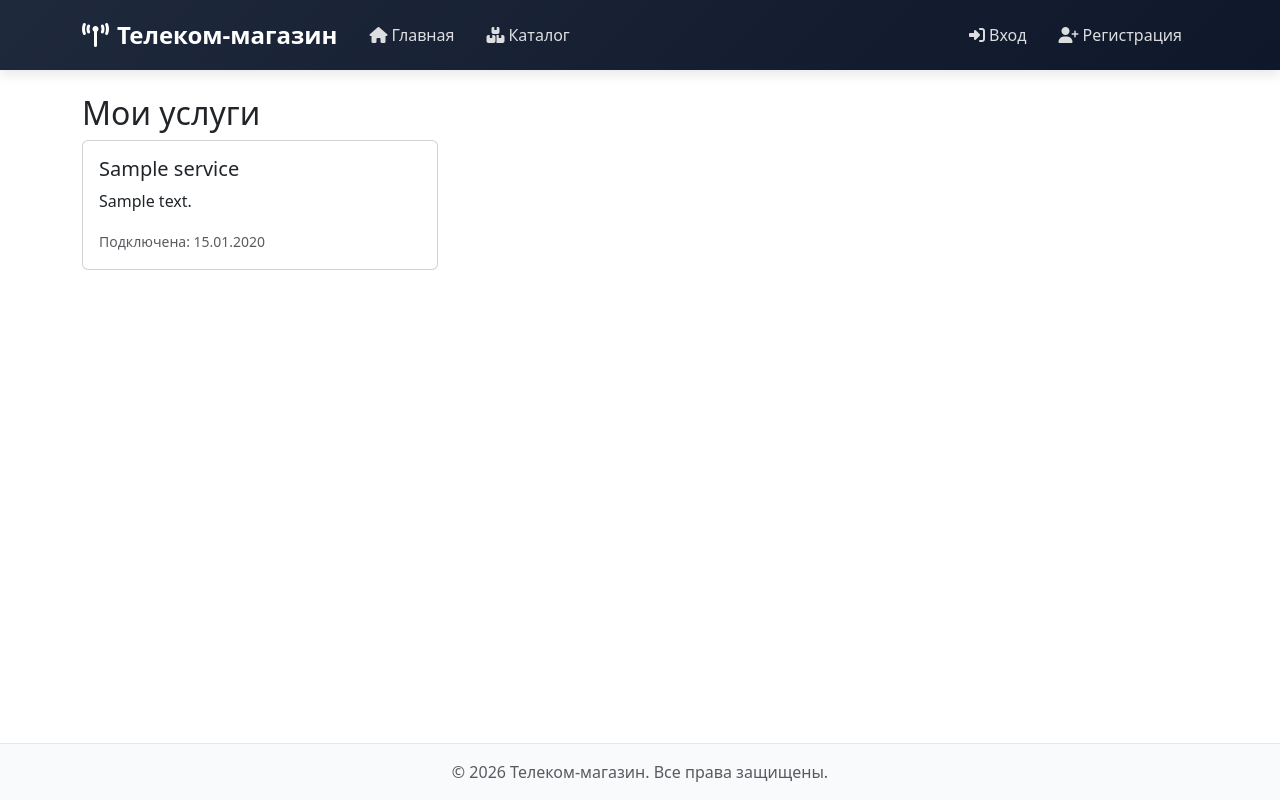
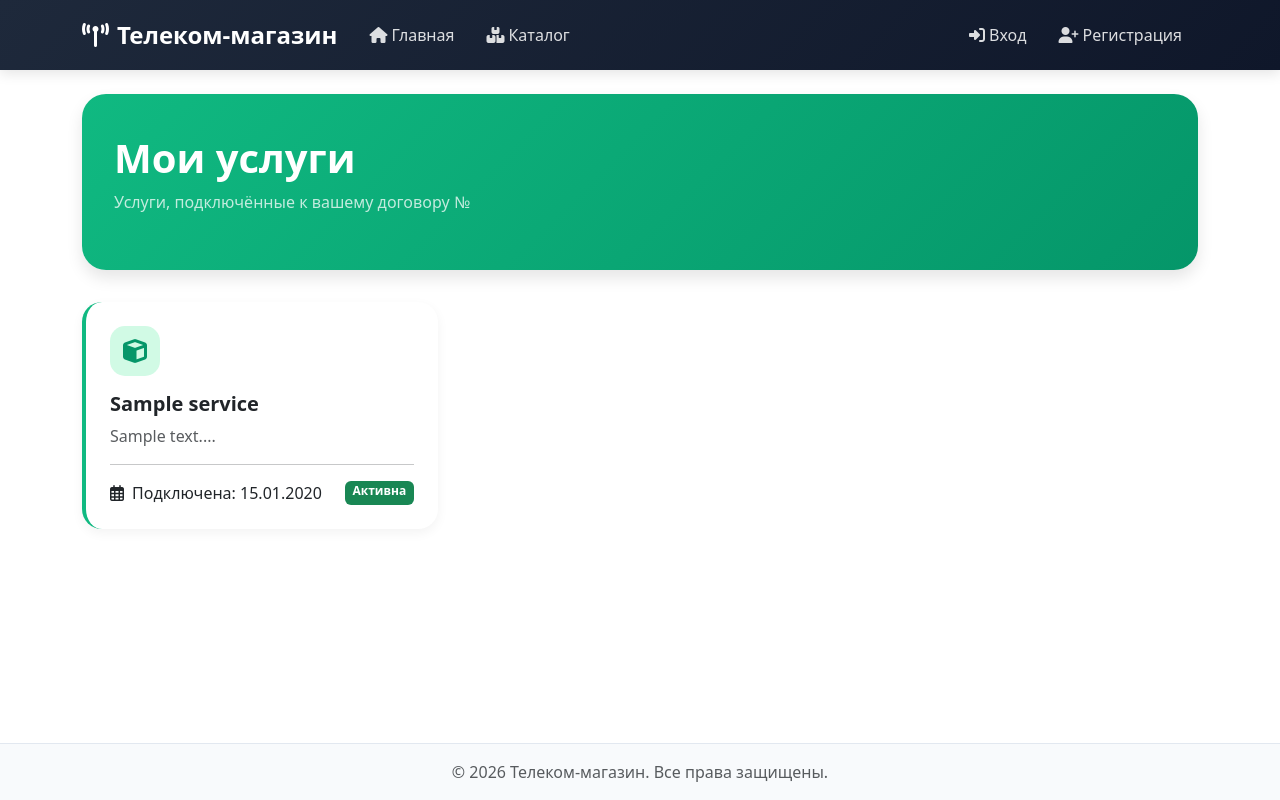
Before and after one commit to vladrob333333-sys/diplom200, a Python web app: template app/templates/client/services.html in a window 1280 px wide. Run offline with Jinja, Linux system fonts and the light colour scheme; the template is opened without the code that fills it: most values are stand-ins (such as "Sample title", 1, 10 or a date in 2020); some libraries are stand-ins or nearby versions.

Commit message:
services.html

```diff
--- a/app/templates/client/services.html
+++ b/app/templates/client/services.html
@@ -1,20 +1,70 @@
 {% extends "base.html" %}
 {% block title %}Мои услуги{% endblock %}
+{% block styles %}
+<style>
+    .page-header {
+        background: linear-gradient(135deg, #10b981 0%, #059669 100%);
+        color: white;
+        padding: 2.5rem 2rem;
+        border-radius: 1.5rem;
+        margin-bottom: 2rem;
+        box-shadow: 0 8px 16px rgba(0,0,0,0.1);
+    }
+    .service-card {
+        background: white;
+        border: none;
+        border-radius: 1.25rem;
+        padding: 1.5rem;
+        box-shadow: 0 4px 12px rgba(0,0,0,0.05);
+        height: 100%;
+        transition: transform 0.2s;
+        border-left: 4px solid #10b981;
+    }
+    .service-card:hover {
+        transform: translateY(-4px);
+        box-shadow: 0 12px 24px rgba(0,0,0,0.08);
+    }
+    .service-icon {
+        width: 50px;
+        height: 50px;
+        background: #d1fae5;
+        border-radius: 15px;
+        display: flex;
+        align-items: center;
+        justify-content: center;
+        color: #059669;
+        font-size: 1.5rem;
+        margin-bottom: 1rem;
+    }
+</style>
+{% endblock %}
+
 {% block content %}
-<h2>Мои услуги</h2>
-<div class="row">
+<div class="page-header">
+    <h1 class="display-6 fw-bold mb-2">Мои услуги</h1>
+    <p class="opacity-75">Услуги, подключённые к вашему договору №{{ current_user.contract_number }}</p>
+</div>
+
+<div class="row g-4">
     {% for cs in client_services %}
-    <div class="col-md-4 mb-3">
-        <div class="card">
-            <div class="card-body">
-                <h5 class="card-title">{{ cs.service.name }}</h5>
-                <p class="card-text">{{ cs.service.description }}</p>
-                <p class="card-text"><small class="text-muted">Подключена: {{ cs.activated_at.strftime('%d.%m.%Y') }}</small></p>
+    <div class="col-md-6 col-lg-4">
+        <div class="service-card">
+            <div class="service-icon">
+                <i class="fas fa-cube"></i>
+            </div>
+            <h5 class="fw-bold">{{ cs.service.name }}</h5>
+            <p class="text-muted">{{ cs.service.description[:100] }}...</p>
+            <hr>
+            <div class="d-flex justify-content-between">
+                <span><i class="far fa-calendar-alt me-2"></i>Подключена: {{ cs.activated_at.strftime('%d.%m.%Y') }}</span>
+                <span class="badge bg-success">Активна</span>
             </div>
         </div>
     </div>
     {% else %}
-    <p>У вас пока нет подключенных услуг.</p>
+    <div class="col-12">
+        <div class="alert alert-info rounded-4">У вас пока нет активных услуг.</div>
+    </div>
     {% endfor %}
 </div>
 {% endblock %}
```
